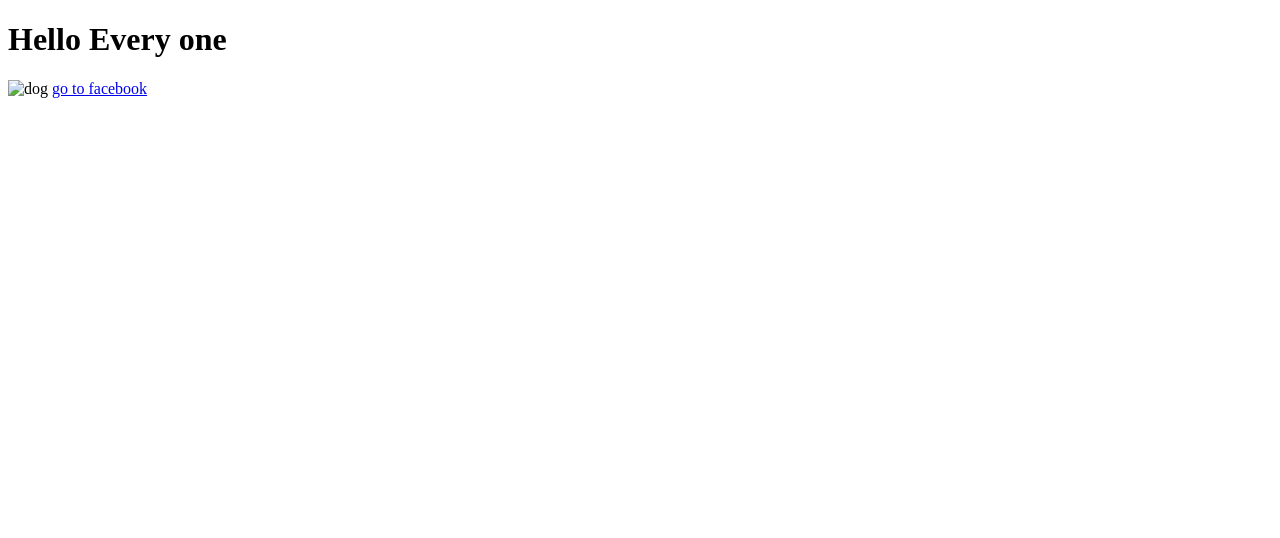
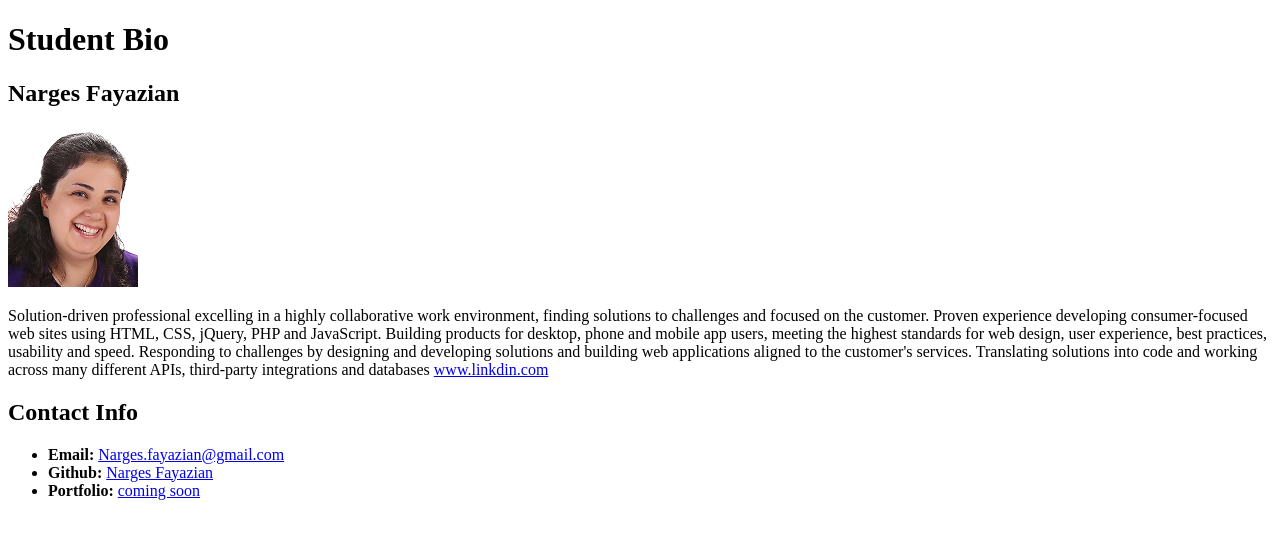
Before and after one commit to NargesFayazian/GW-, a plain HTML site: page index.html in a window 1280 px wide. Drawn offline with Linux system fonts and the light colour scheme.

Commit message:
Add files via upload

```diff
--- a/index.html
+++ b/index.html
@@ -1,12 +1,49 @@
-<!Doctype html>
-<html>
+<!DOCTYPE html>
+<html lang="en-us">
+
 <head>
-    <meta charset="UTF-8">
-    <title> class page</title>
+  <meta charset="UTF-8">
+  <title>Activity 1: Basic HTML Bio</title>
 </head>
+
 <body>
-<h1>Hello Every one </h1>
-<img scr="https://www.akc.org/wp-content/themes/akc/component-library/assets/img/welcome.jpg" alt="dog">
-<a href ="https://www.facebook.com">go to facebook</a>
+
+  <!-- Site Header -->
+  <header>
+    <!-- h1: The most important headline -->
+    <h1>Student Bio</h1>
+  </header>
+
+  <div>
+
+    <!-- Section 1: Bio -->
+    <section>
+      <!-- h2: Tier-2 Headline (Not as important as the h1 header, but more than one allowed). -->
+      <h2>Narges Fayazian</h2>
+
+      <!-- Image with link -->
+      <img src="./Narges.png" alt="narges">
+
+      <!-- Paragraph with embedded link -->
+      <p>Solution-driven professional excelling in a highly collaborative work environment, finding solutions to challenges and focused on the customer. Proven experience developing consumer-focused web sites using HTML, CSS, jQuery, PHP and JavaScript. Building products for desktop, phone and mobile app users, meeting the highest standards for web design, user experience, best practices, usability and speed. Responding to challenges by designing and developing solutions and building web applications aligned to the customer's services. Translating solutions into code and working across many different APIs, third-party integrations and databases <a href="www.linkedin.com/in/narges-fayazian-51503834">www.linkdin.com</a></p>
+    </section>
+
+    <!-- Section 2: Contact Info -->
+    <section>
+
+      <!-- h2: Tier-2 Headline -->
+      <h2>Contact Info</h2>
+
+      <!-- Unordered list -->
+      <ul>
+        <li><strong>Email:</strong> <a href="#">Narges.fayazian@gmail.com</a></li>
+        <li><strong>Github:</strong> <a href="https://github.com/nargesfamili/GW-">Narges Fayazian</a></li>
+        <li><strong>Portfolio:</strong> <a href="#">coming soon</a></li>
+      </ul>
+
+    </section>
+  </div>
+
 </body>
+
 </html>
```
Also changed, not shown: Narges.png (added).
